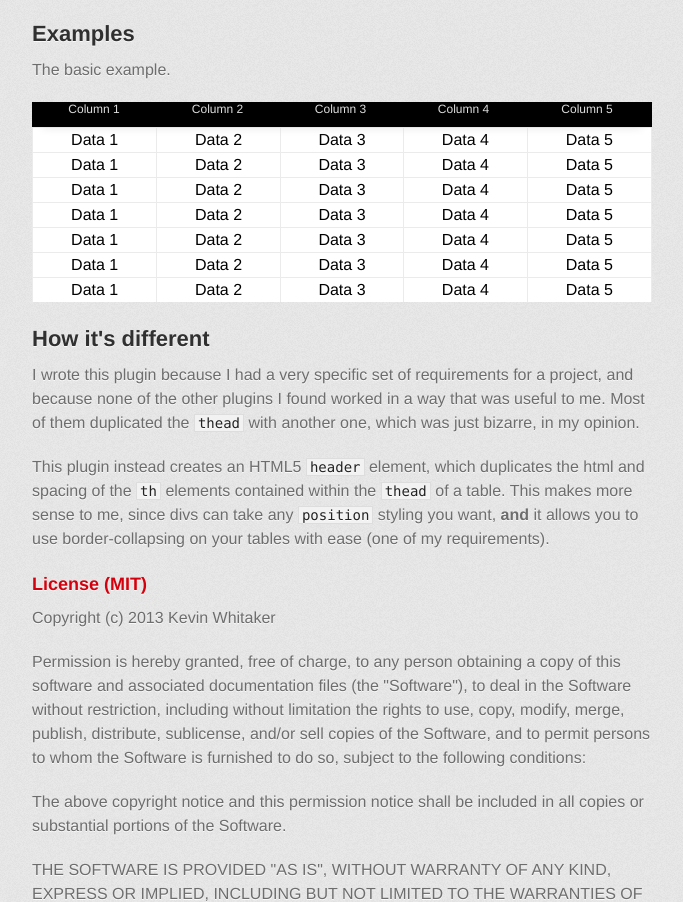
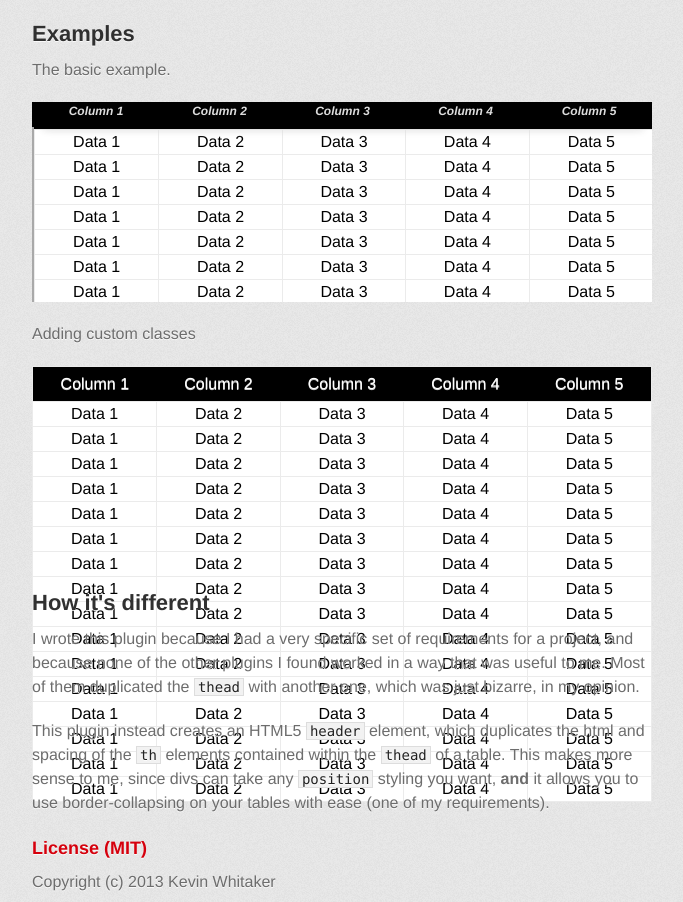
Before and after one commit to kwhitaker/ya-fixed-table-header, a plain HTML site: page index.html in a window 1280 px wide. Shown: the part 1061-1963 px from the top of the page, without its empty margins (298-981 px from the left). Drawn offline with nearby package versions, Linux system fonts and the light colour scheme; a web font is replaced by a local one.

Commit message:
Custom classes example

```diff
--- a/index.html
+++ b/index.html
@@ -201,6 +201,135 @@
             </table>
           </div>
 
+          <p>Adding custom classes</p>
+          <div id="example2-wrap" class="example-wrap">
+            <table id="example2" class="fixed-example">
+              <thead>
+                <tr>
+                  <th>Column 1</th>
+                  <th>Column 2</th>
+                  <th>Column 3</th>
+                  <th>Column 4</th>
+                  <th>Column 5</th>
+                </tr>
+              </thead>
+              <tbody>
+                <tr>
+                  <td>Data 1</td>
+                  <td>Data 2</td>
+                  <td>Data 3</td>
+                  <td>Data 4</td>
+                  <td>Data 5</td>
+                </tr>
+                <tr>
+                  <td>Data 1</td>
+                  <td>Data 2</td>
+                  <td>Data 3</td>
+                  <td>Data 4</td>
+                  <td>Data 5</td>
+                </tr>
+                <tr>
+                  <td>Data 1</td>
+                  <td>Data 2</td>
+                  <td>Data 3</td>
+                  <td>Data 4</td>
+                  <td>Data 5</td>
+                </tr>
+                <tr>
+                  <td>Data 1</td>
+                  <td>Data 2</td>
+                  <td>Data 3</td>
+                  <td>Data 4</td>
+                  <td>Data 5</td>
+                </tr>
+                <tr>
+                  <td>Data 1</td>
+                  <td>Data 2</td>
+                  <td>Data 3</td>
+                  <td>Data 4</td>
+                  <td>Data 5</td>
+                </tr>
+                <tr>
+                  <td>Data 1</td>
+                  <td>Data 2</td>
+                  <td>Data 3</td>
+                  <td>Data 4</td>
+                  <td>Data 5</td>
+                </tr>
+                <tr>
+                  <td>Data 1</td>
+                  <td>Data 2</td>
+                  <td>Data 3</td>
+                  <td>Data 4</td>
+                  <td>Data 5</td>
+                </tr>
+                <tr>
+                  <td>Data 1</td>
+                  <td>Data 2</td>
+                  <td>Data 3</td>
+                  <td>Data 4</td>
+                  <td>Data 5</td>
+                </tr>
+                <tr>
+                  <td>Data 1</td>
+                  <td>Data 2</td>
+                  <td>Data 3</td>
+                  <td>Data 4</td>
+                  <td>Data 5</td>
+                </tr>
+                <tr>
+                  <td>Data 1</td>
+                  <td>Data 2</td>
+                  <td>Data 3</td>
+                  <td>Data 4</td>
+                  <td>Data 5</td>
+                </tr>
+                <tr>
+                  <td>Data 1</td>
+                  <td>Data 2</td>
+                  <td>Data 3</td>
+                  <td>Data 4</td>
+                  <td>Data 5</td>
+                </tr>
+                <tr>
+                  <td>Data 1</td>
+                  <td>Data 2</td>
+                  <td>Data 3</td>
+                  <td>Data 4</td>
+                  <td>Data 5</td>
+                </tr>
+                <tr>
+                  <td>Data 1</td>
+                  <td>Data 2</td>
+                  <td>Data 3</td>
+                  <td>Data 4</td>
+                  <td>Data 5</td>
+                </tr>
+                <tr>
+                  <td>Data 1</td>
+                  <td>Data 2</td>
+                  <td>Data 3</td>
+                  <td>Data 4</td>
+                  <td>Data 5</td>
+                </tr>
+                <tr>
+                  <td>Data 1</td>
+                  <td>Data 2</td>
+                  <td>Data 3</td>
+                  <td>Data 4</td>
+                  <td>Data 5</td>
+                </tr>
+                <tr>
+                  <td>Data 1</td>
+                  <td>Data 2</td>
+                  <td>Data 3</td>
+                  <td>Data 4</td>
+                  <td>Data 5</td>
+                </tr>
+              </tbody>
+            </table>
+          </div>
+
           <h2>How it's different</h2>
 
           <p>I wrote this plugin because I had a very specific set of requirements for a project, and because
@@ -245,7 +374,15 @@
   <script src="javascripts/jquery.ya-fixed-table-header.js"></script>
   <script type="text/javascript">
     $(document).ready(function(){
+      // Basic fixed header
       $("#example1").yaFixedHeader();
+
+      // Custom classes
+      $("#example1").yaFixedHeader({
+        wrapClasses: "custom-wrap",
+        headerClasses: "custom-header",
+        cellClasses: "custom-cell"
+      });
     });
   </script>
   </body>
--- a/stylesheets/stylesheet.css
+++ b/stylesheets/stylesheet.css
@@ -386,6 +386,24 @@ footer a:hover {
   margin-bottom: 20px;
 }
 
-#example1-wrap {
+#example1-wrap, #example2-wrap {
   height: 200px;
 }
+
+#example2 th {
+  padding: 5px 10px;
+}
+
+.custom-wrap {
+  border: 2px solid darkgray;
+}
+
+.custom-header {
+  background-color: lightsteelblue;
+}
+
+.custom-cell {
+  color: black;
+  font-style: italic;
+  font-weight: bold;
+}
```
